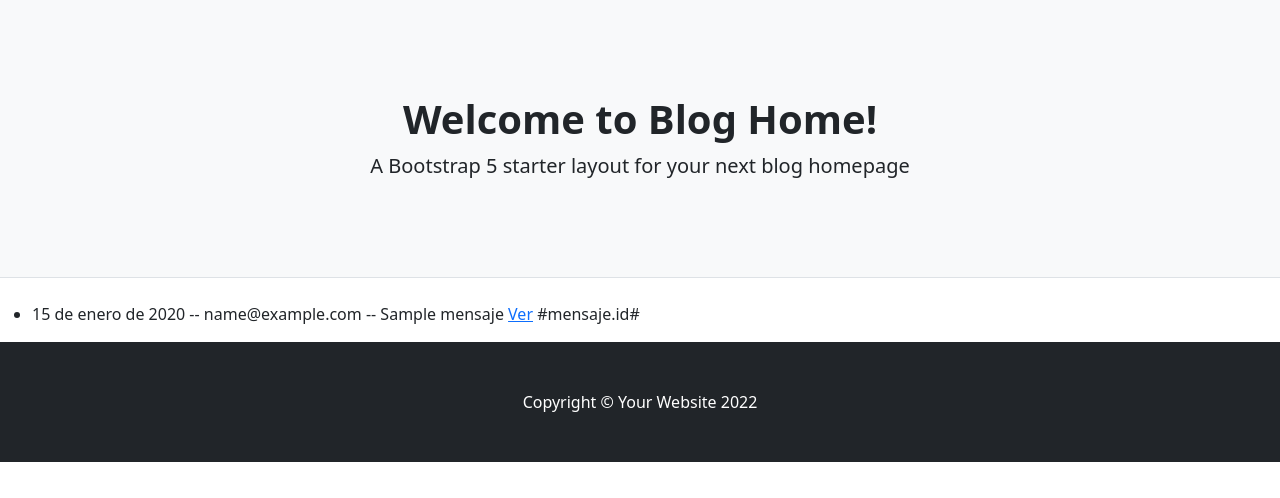
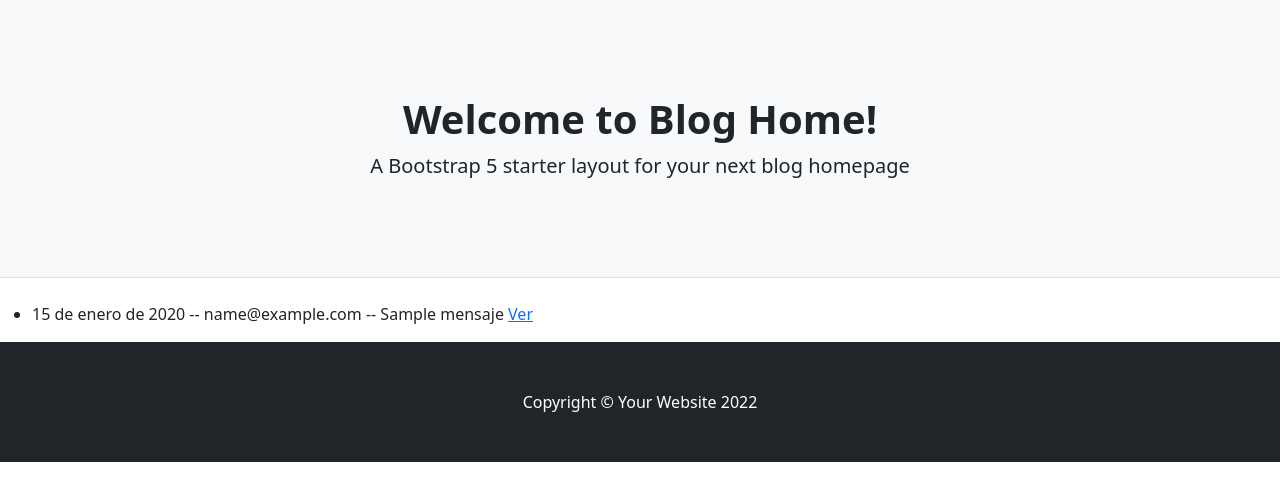
Before and after one commit to FedeRodriguezOvejero21/proyecto-final, a Django app: page /ejemplo-dos/mensajes/listar/ in a window 1280 px wide. Shown: the part 57-555 px from the top of the page. Run offline with Django 4.2, Linux system fonts and the light colour scheme; tables that the repository leaves empty hold one stand-in row (values such as "Sample post"); some libraries are stand-ins or nearby versions.

```diff
--- a/ejemplo_dos/templates/ejemplo_dos/mensaje_list.html
+++ b/ejemplo_dos/templates/ejemplo_dos/mensaje_list.html
@@ -5,7 +5,7 @@
 {% for mensaje in object_list %}
     <li>
         {{mensaje.enviado_el}} -- {{mensaje.email}} -- {{mensaje.nombre}}
-        <a href="{% url 'ejemplo-dos-mensajes-detalle' %}">Ver</a>   #mensaje.id#
+        <a href="{% url 'ejemplo-dos-mensajes-detalle' %}">Ver</a>
     </li>
 {% endfor %}
 </ul>
```
